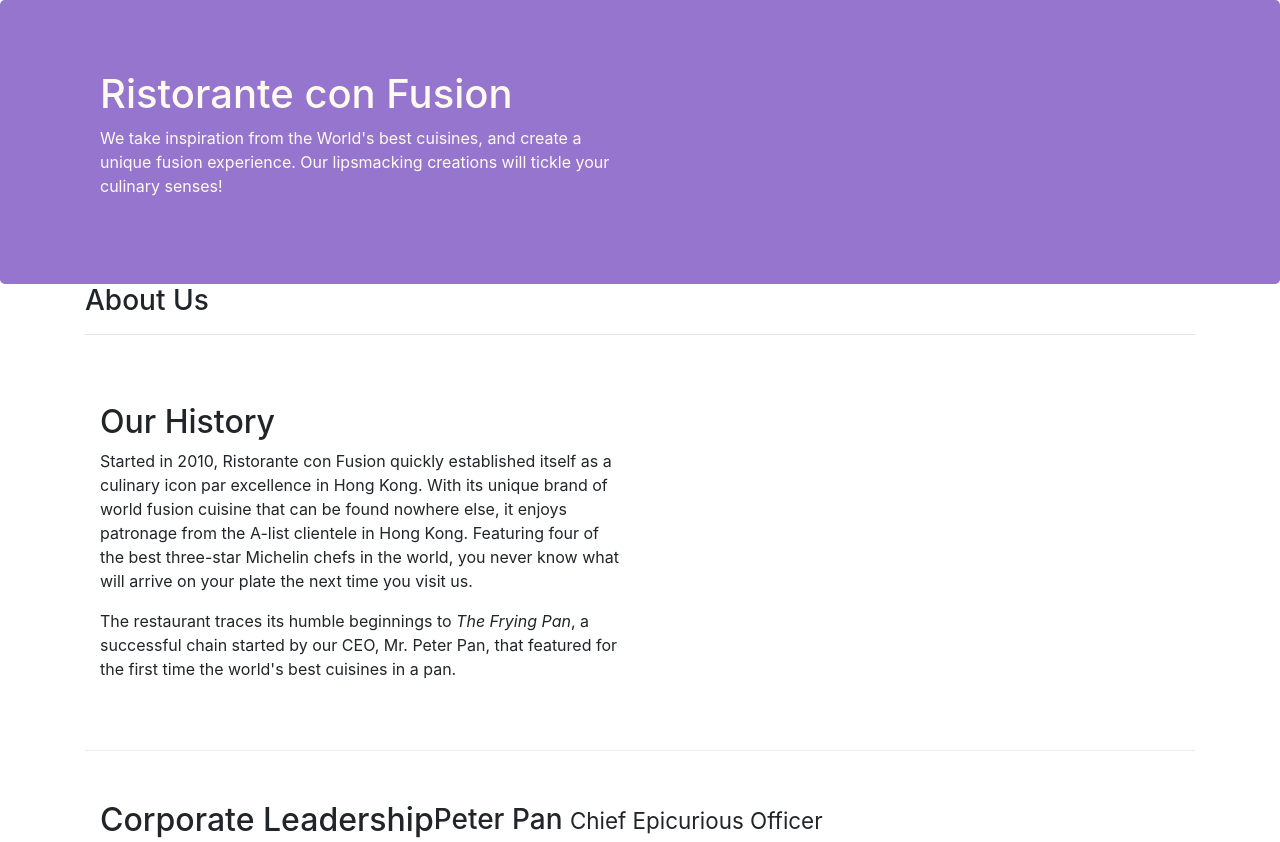
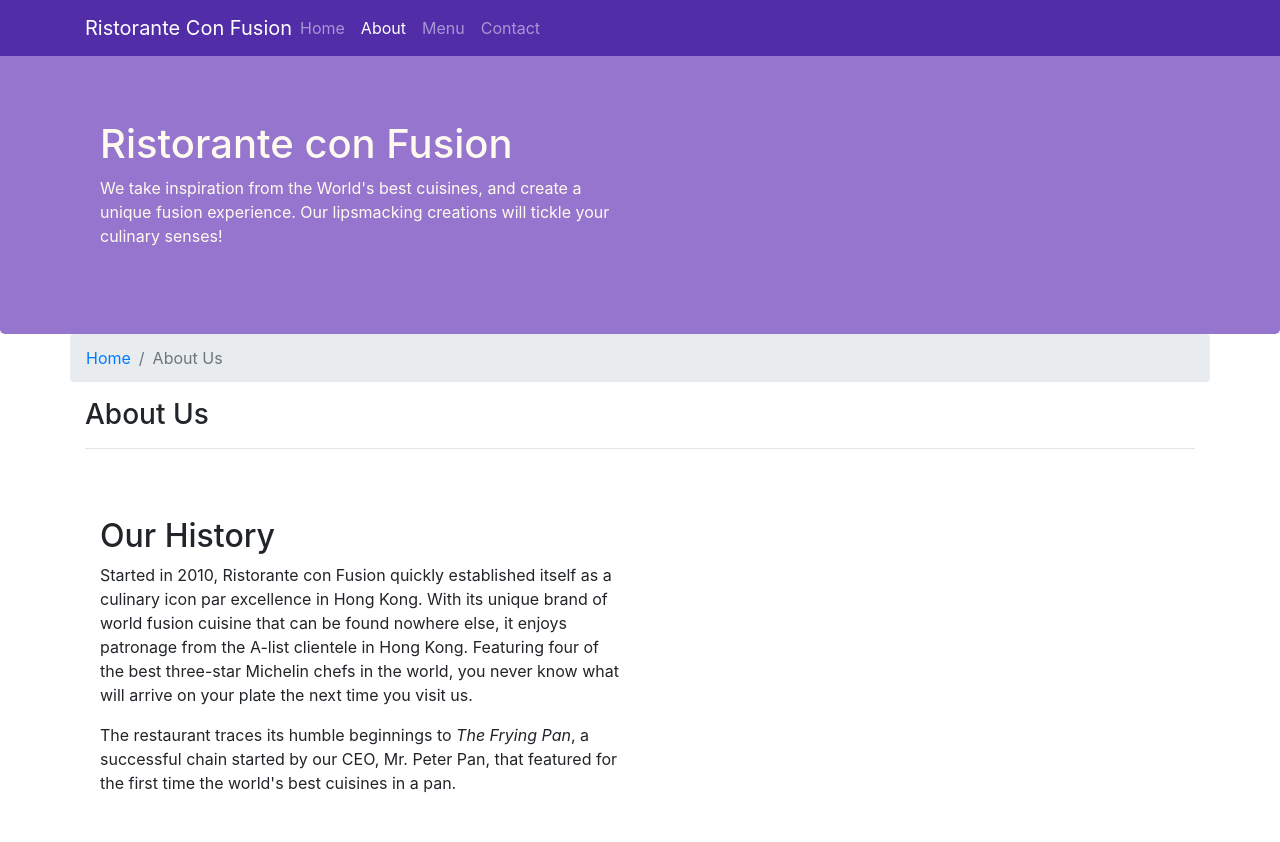
Before and after one commit to khyati-agarwalss/conFusion, a website: page aboutus.html in a window 1280 px wide. Shown: the top 842 px of the page. Drawn offline with nearby package versions, Linux system fonts and the light colour scheme.

Commit message:
Navbar and Breadcrumbs

```diff
--- a/aboutus.html
+++ b/aboutus.html
@@ -14,6 +14,22 @@
             </head>
 
 <body>
+    <nav class="navbar navbar-dark navbar-expand-sm fixed-top">
+        <div class="container">
+            <button class="navbar-toggler" type="button" data-toggle="collapse" data-target="#Navbar">
+                <span class="navbar-toggler-icon"></span>
+            </button>
+            <a class="navbar-brand mr-auto" href="./index.html">Ristorante Con Fusion</a>
+            <div  class="collapse navbar-collapse" id="Navbar">
+                <ul class="navbar-nav mr-auto">
+                    <li class="nav-item"><a class="nav-link" href="./index.html">Home</a></li>
+                    <li class="nav-item active"><a class="nav-link" href="#">About</a></li>
+                    <li class="nav-item"><a class="nav-link" href="#">Menu</a></li>
+                    <li class="nav-item"><a class="nav-link" href="#">Contact</a></li>
+                </ul>
+            </div>
+        </div>
+    </nav>
 
     <header class="jumbotron">
         <div class="container">
@@ -29,15 +45,19 @@
     </header>
 
     <div class="container">
-        <div>
-            <div>
+        <div class="row">
+            <ol class="col-12 breadcrumb">
+                <li class="breadcrumb-item"><a href="./index.html">Home</a></li>
+                <li class="breadcrumb-item active">About Us</li>
+            </ol>
+            <div class="col-12">
                <h3>About Us</h3>
                <hr>
             </div>
         </div>
 
         <div class="row row-content align-items-center">
-            <div class="col-sm-6 col-12">
+            <div class="col-sm-6">
                 <h2>Our History</h2>
                 <p>Started in 2010, Ristorante con Fusion quickly established itself as a culinary icon par excellence in Hong Kong. With its unique brand of world fusion cuisine that can be found nowhere else, it enjoys patronage from the A-list clientele in Hong Kong.  Featuring four of the best three-star Michelin chefs in the world, you never know what will arrive on your plate the next time you visit us.</p>
                 <p>The restaurant traces its humble beginnings to <em>The Frying Pan</em>, a successful chain started by our CEO, Mr. Peter Pan, that featured for the first time the world's best cuisines in a pan.</p>
@@ -69,8 +89,8 @@
                 <div class="col-4 offset-1 col-sm-2">
                     <h5>Links</h5>
                     <ul class="list-unstyled">
-                        <li><a href="#">Home</a></li>
-                        <li><a href="./aboutus.html">About</a></li>
+                        <li><a href="./index.html">Home</a></li>
+                        <li><a href="#">About</a></li>
                         <li><a href="#">Menu</a></li>
                         <li><a href="#">Contact</a></li>
                     </ul>
--- a/css/styles.css
+++ b/css/styles.css
@@ -1,30 +1,39 @@
-.row-header{
-    margin:0px auto;
-    padding:0px;
+.row-header {
+    margin: 0px auto;
+    padding: 0px;
 }
 
 .row-content {
-    margin:0px auto;
+    margin: 0px auto;
     padding: 50px 0px 50px 0px;
     border-bottom: 1px ridge;
-    min-height:400px;
+    min-height: 400px;
 }
 
-.footer{
+.footer {
     background-color: #D1C4E9;
-    margin:0px auto;
+    margin: 0px auto;
     padding: 20px 0px 20px 0px;
 }
 
 .jumbotron {
-    padding:70px 30px 70px 30px;
-    margin:0px auto;
+    padding: 70px 30px 70px 30px;
+    margin: 0px auto;
     background: #9575CD ;
-    color:floralwhite;
+    color: floralwhite;
 }
 
-address{
-    font-size:80%;
-    margin:0px;
-    color:#0f0f0f;
+address {
+    font-size: 80%;
+    margin: 0px;
+    color: #0f0f0f;
 }
+
+body {
+    padding: 50px 0px 0px 0px;
+    z-index: 0;
+}
+
+.navbar-dark {
+    background-color: #512DA8;
+}
```
Also changed, not shown: index.html (+16 -0 lines).
